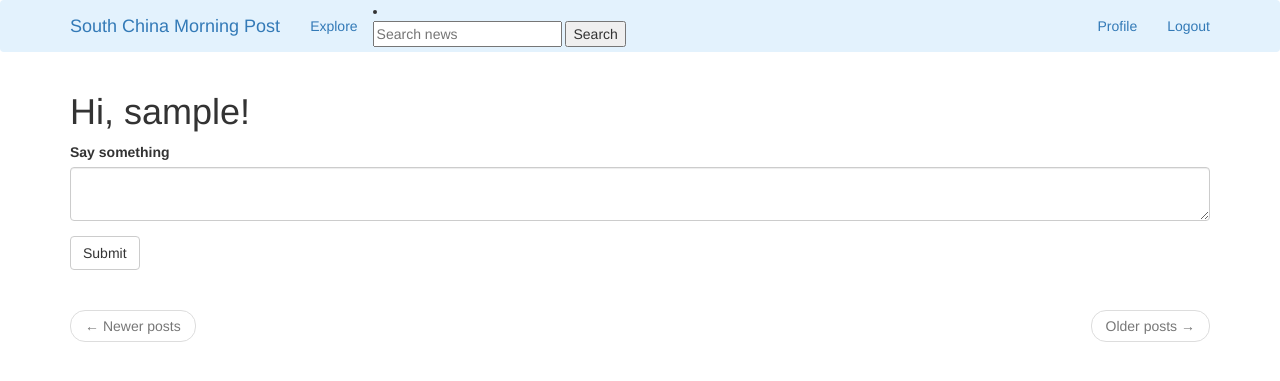
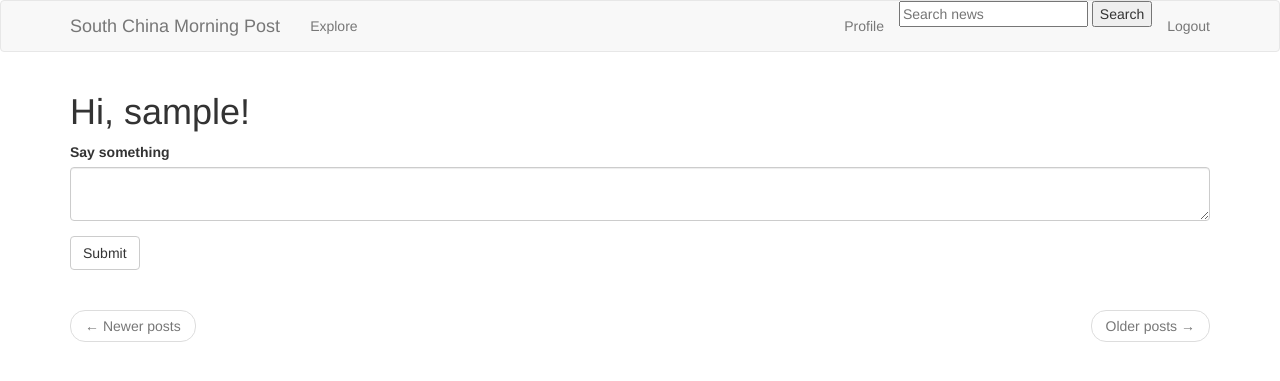
Before and after one commit to AlanChau132/EA, a Flask app: page / in a window 1280 px wide. Shown: the top 381 px of the page. Run offline with Flask 3, Linux system fonts and the light colour scheme; the visitor is signed in with stand-in values (Sample User, id 1); data comes from the database, SQL or seed files in the repository; data that the repository does not hold is empty; some libraries are stand-ins or nearby versions.

Commit message:
change base style

```diff
--- a/app/templates/base.html.j2
+++ b/app/templates/base.html.j2
@@ -8,11 +8,14 @@
 {% endblock %}
 {% block navbar %}
 
-<nav class="navbar" style="background-color: #e3f2fd;">
+    <nav class="navbar navbar-default">
         <div class="container">
             <div class="navbar-header">
-            <button type="button" class="navbar-toggle collapsed" data-toggle="collapse"
-                data-target="#bs-example-navbar-collapse-1" aria-expanded="false">
+                <button type="button"
+                        class="navbar-toggle collapsed"
+                        data-toggle="collapse"
+                        data-target="#bs-example-navbar-collapse-1"
+                        aria-expanded="false">
                     <span class="sr-only">Toggle navigation</span>
                     <span class="icon-bar"></span>
                     <span class="icon-bar"></span>
@@ -38,6 +41,13 @@
                 <li>
                     <a href="{{ url_for('user', username=current_user.username) }}">{{ _('Profile') }}</a>
                 </li>
+                <li>
+                    <form method="GET" action="{{ url_for('search') }}">
+                        <input type="text" name="query" placeholder="Search news"
+                            value="">
+                        <input type="submit" value="Search">
+                    </form>
+                </li>
                 <li class="nav navbar-nav navbar-right">
                     <a href="{{ url_for('logout') }}">{{ _('Logout') }}</a>
                 </li>
@@ -48,13 +58,7 @@
                 </li>
                 {% endif %}
             </ul>
-            <li>
-                    <form method="GET" action="{{ url_for('search') }}">
-                        <input type="text" name="query" placeholder="Search news"
-                            value="">
-                        <input type="submit" value="Search">
-                    </form>
-            </li>
+
         </div>
     </div>
 </nav>
```
Lines whose indentation alone changed are shown as unchanged.
